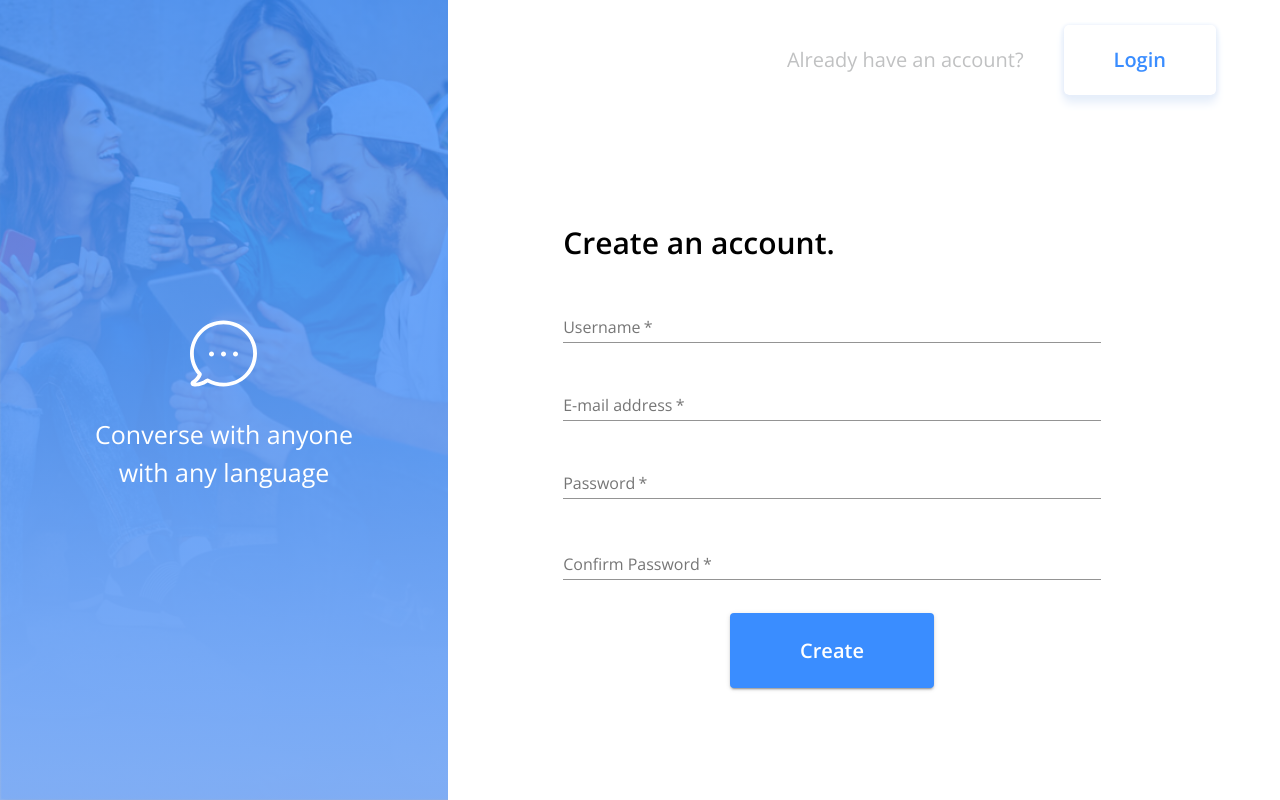
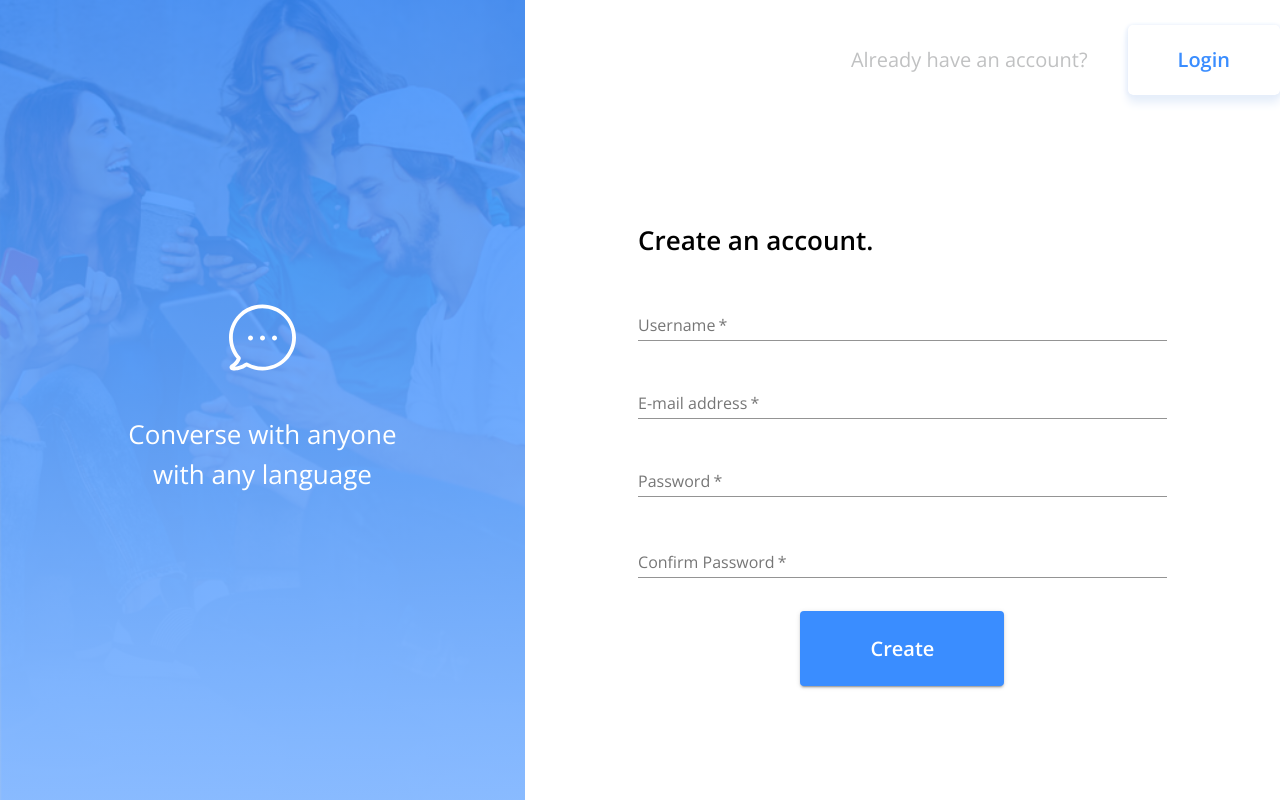
Before and after one commit to MirandaL27/16016e, a React (Create React App) app in the folder client/: page /register in a window 1280 px wide. Built offline with nearby package versions, Linux system fonts and the light colour scheme; no server answers.

Commit message:
fixed signup screen bug/fixed banner and formtitle styling.

```diff
--- a/client/src/components/Banner.js
+++ b/client/src/components/Banner.js
@@ -9,10 +9,10 @@ import {
 
 const useStyles = makeStyles((theme) => ({
     boxImage: {
-        backgroundImage: `linear-gradient(to bottom, rgba(58, 141, 255, 0.80), rgba(121, 168, 242, 0.80)), url(${image})`,
+        backgroundImage: `linear-gradient(to bottom, rgba(58, 141, 255, 0.85), rgba(134, 185, 255, 0.85)), url(${image})`,
         backgroundSize: 'cover',
         height: '100vh',
-        width: '35%',
+        width: '41%',
         display: 'flex',
         alignItems: "flex-end",
         justifyContent: 'center'
@@ -20,13 +20,15 @@ const useStyles = makeStyles((theme) => ({
     bubbleBox: {
       color: 'white',
       textAlign: 'center',
-      height: '60%',
+      height: '62%',
     },
     image: {
-      marginBottom: '25px'
+      marginBottom: '39px'
     },
     whiteFont: {
-      fontSize: 25
+      fontSize: 26,
+      fontWeight: "400px",
+      lineHeight: '40px'
     },
   }));
 
--- a/client/src/components/FormTitle.js
+++ b/client/src/components/FormTitle.js
@@ -7,9 +7,11 @@ import {
 
   const useStyles = makeStyles((theme) => ({
     title: {
-      fontSize: 30,
-      fontWeight: "bold",
-      marginBottom: '30px'
+      fontSize: 26,
+      fontWeight: "600",
+      marginBottom: '33px',
+      height: '40px',
+      lineHeight: '40px'
     }
   }));
 
--- a/client/src/routes.js
+++ b/client/src/routes.js
@@ -9,23 +9,6 @@ import Login from "./Login.js";
 import { SnackbarError, Home } from "./components";
 import { SocketContext, socket } from "./context/socket";
 
-const useStyles = makeStyles((theme) => ({
-  root: {
-    display: "flex"
-  },
-  boxText: {
-    width: '60%'
-  },
-  vertCenterBox: {
-    display: 'flex',
-    flexDirection: 'column',
-    height: '60%',
-    width: '100%'
-  },
-  textField: {
-    paddingBottom: '30px'
-  }
-}));
 
 const Routes = (props) => {
   const [user, setUser] = useState({
@@ -107,6 +90,24 @@ const Routes = (props) => {
     return <div>Loading...</div>;
   }
 
+  const useStyles = makeStyles((theme) => ({
+    root: {
+      display: "flex"
+    },
+    boxText: {
+      width: '59%'
+    },
+    vertCenterBox: {
+      display: 'flex',
+      flexDirection: 'column',
+      height: '60%',
+      width: '100%'
+    },
+    textField: {
+      paddingBottom: '30px'
+    }
+  }));
+
   return (
     <SocketContext.Provider value={socket}>
       {snackBarOpen && (
@@ -132,7 +133,7 @@ const Routes = (props) => {
             user?.id ? (
               <Home user={user} logout={logout} />
             ) : (
-              <Signup user={user} register={register} />
+              <Signup user={user} register={register} useStyles={useStyles}/>
             )
           }
         />
```
